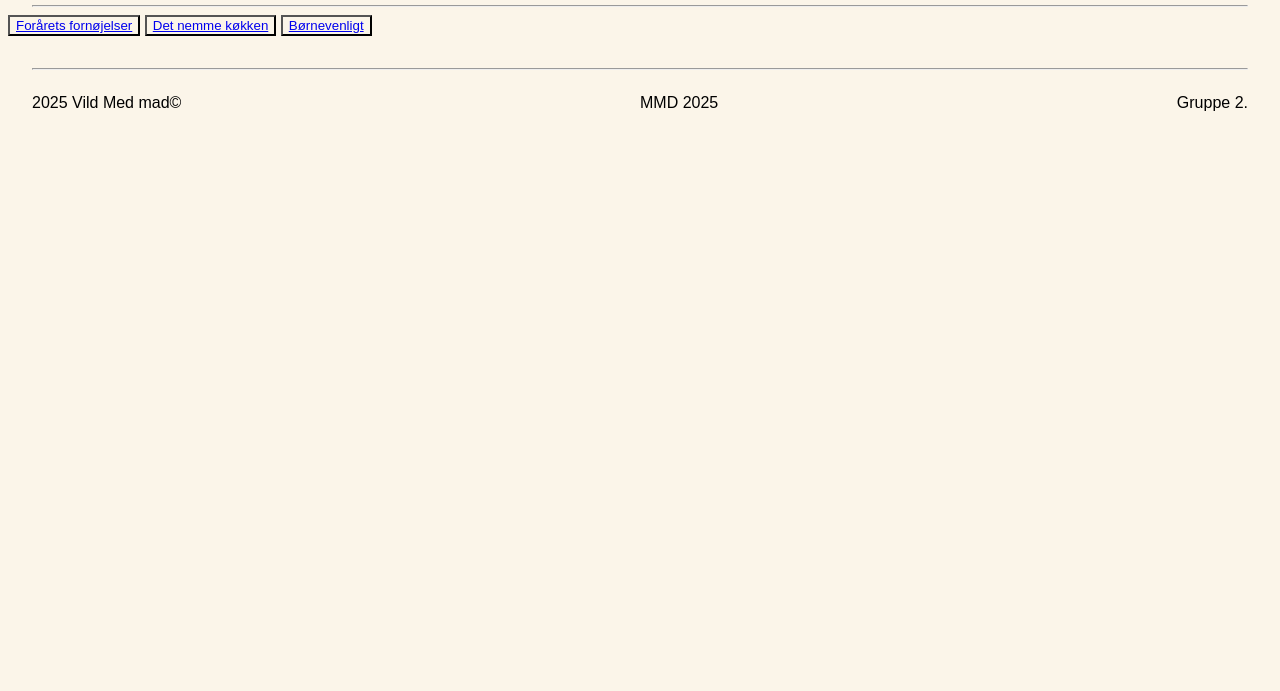
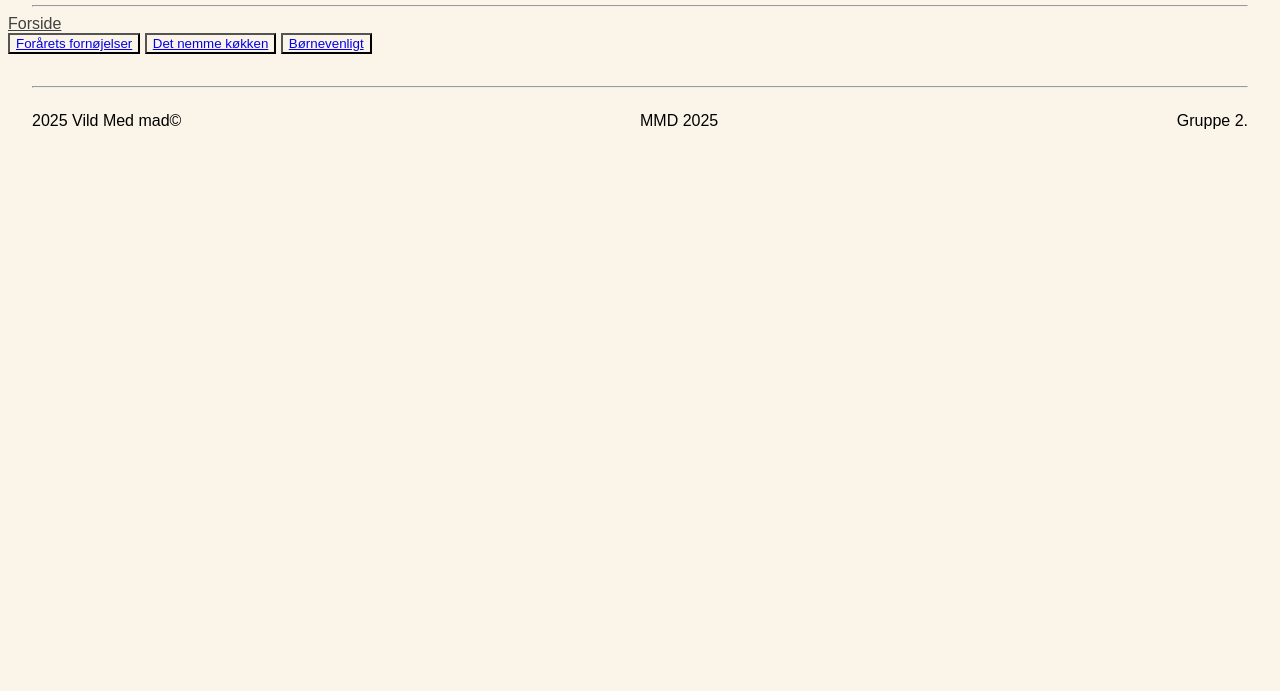
Before and after one commit to DimiGreens/Vild_med_mad, a plain HTML site: page opskriftSamling.html in a window 1280 px wide. Shown: the part 109-800 px from the top of the page. Drawn offline with Linux system fonts and the light colour scheme.

Commit message:
added breadcrumbs

```diff
--- a/assets/css/style.css
+++ b/assets/css/style.css
@@ -96,6 +96,12 @@ header hr{
     margin-left: var(--smSpacer);
     margin-right: var(--smSpacer);
 }
+/* breadcrumbs */
+
+.breadCrumbs{
+    color: var(--fakeBlack);
+}
+
 /* forside hero og velkommen tekst */
 #Hero{
     display: flex;
--- a/opskriftSamling.html
+++ b/opskriftSamling.html
@@ -3,7 +3,7 @@
   <head>
     <meta charset="UTF-8" />
     <meta name="viewport" content="width=device-width, initial-scale=1.0" />
-    <title>Document</title>
+    <title>Opskrift Samlinger</title>
     <link rel="stylesheet" href="./assets/css/style.css" />
     <script src="./assets/js/recipeCollection.js" defer></script>
     <script
@@ -27,6 +27,7 @@
       </nav>
       <hr />
     </header>
+    <a href="index.html" class="breadCrumbs">Forside</a>
     <main>
       <div class="collectionButtons">
         <button id="springCollection">
```
Also changed, not shown: opskrift.html (+1 -0 lines), opskrifter.html (+1 -0 lines).
